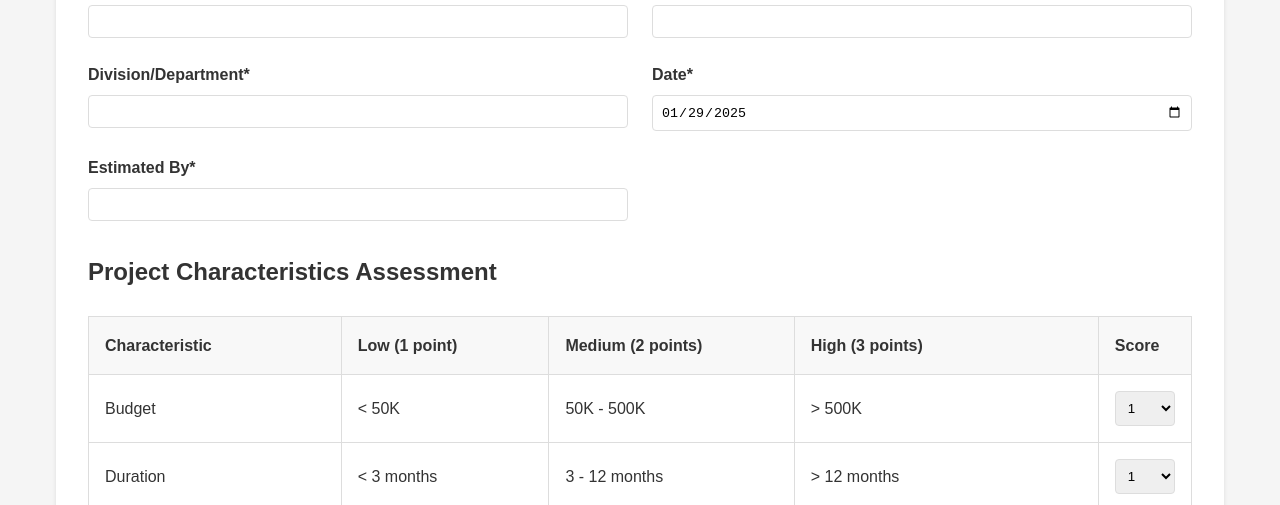
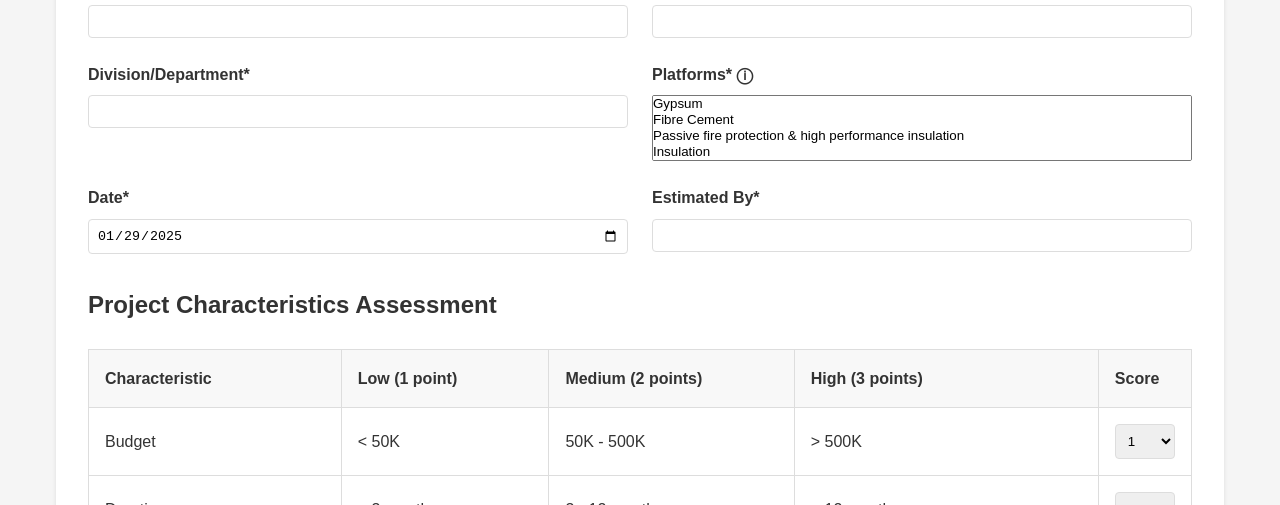
Before and after one commit to EtexIT/calculator, a plain HTML site: page assessment.html in a window 1280 px wide. Shown: the part 295-800 px from the top of the page. Drawn offline with Linux system fonts and the light colour scheme.

Commit message:
Add files via upload

```diff
--- a/assessment.html
+++ b/assessment.html
@@ -49,6 +49,19 @@
                         <input type="text" id="department" required>
                     </div>
                     <div class="form-group">
+                        <label for="platforms">
+                            Platforms*
+                            <span class="tooltip-icon" title="Hold CTRL (Windows) or CMD (Mac) to select multiple platforms">ⓘ</span>
+                        </label>
+                        <select id="platforms" multiple required>
+                            <option value="gypsum">Gypsum</option>
+                            <option value="fibrecement">Fibre Cement</option>
+                            <option value="passivefire">Passive fire protection & high performance insulation</option>
+                            <option value="insulation">Insulation</option>
+                            <option value="systems">Systems and Solutions</option>
+                        </select>
+                    </div>
+                    <div class="form-group">
                         <label for="date">Date*</label>
                         <input type="date" id="date" required>
                     </div>
@@ -57,6 +70,7 @@
                         <input type="text" id="estimatedBy" required>
                     </div>
                 </div>
+
             </section>
 
             <section class="assessment-grid">
```
